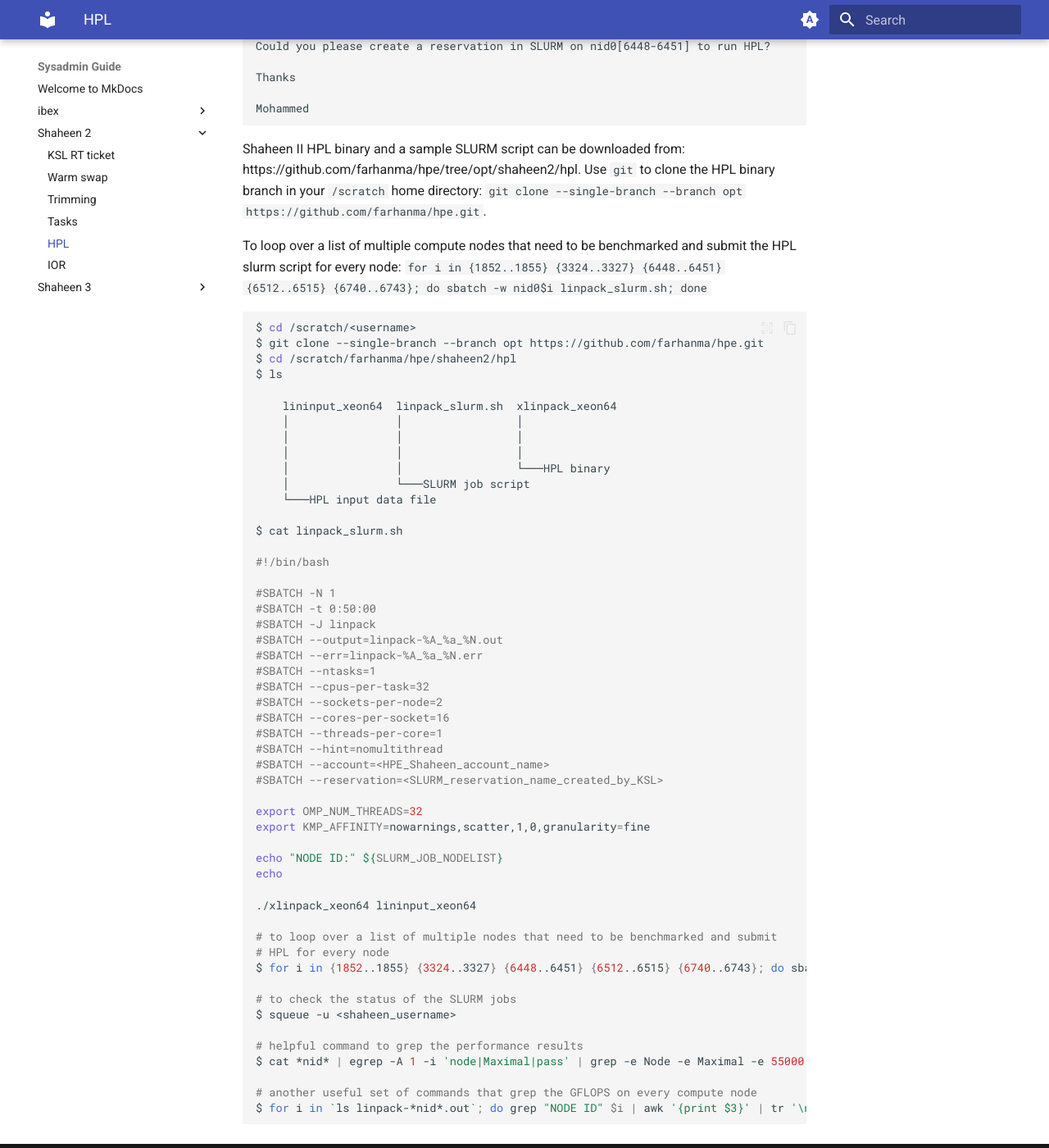
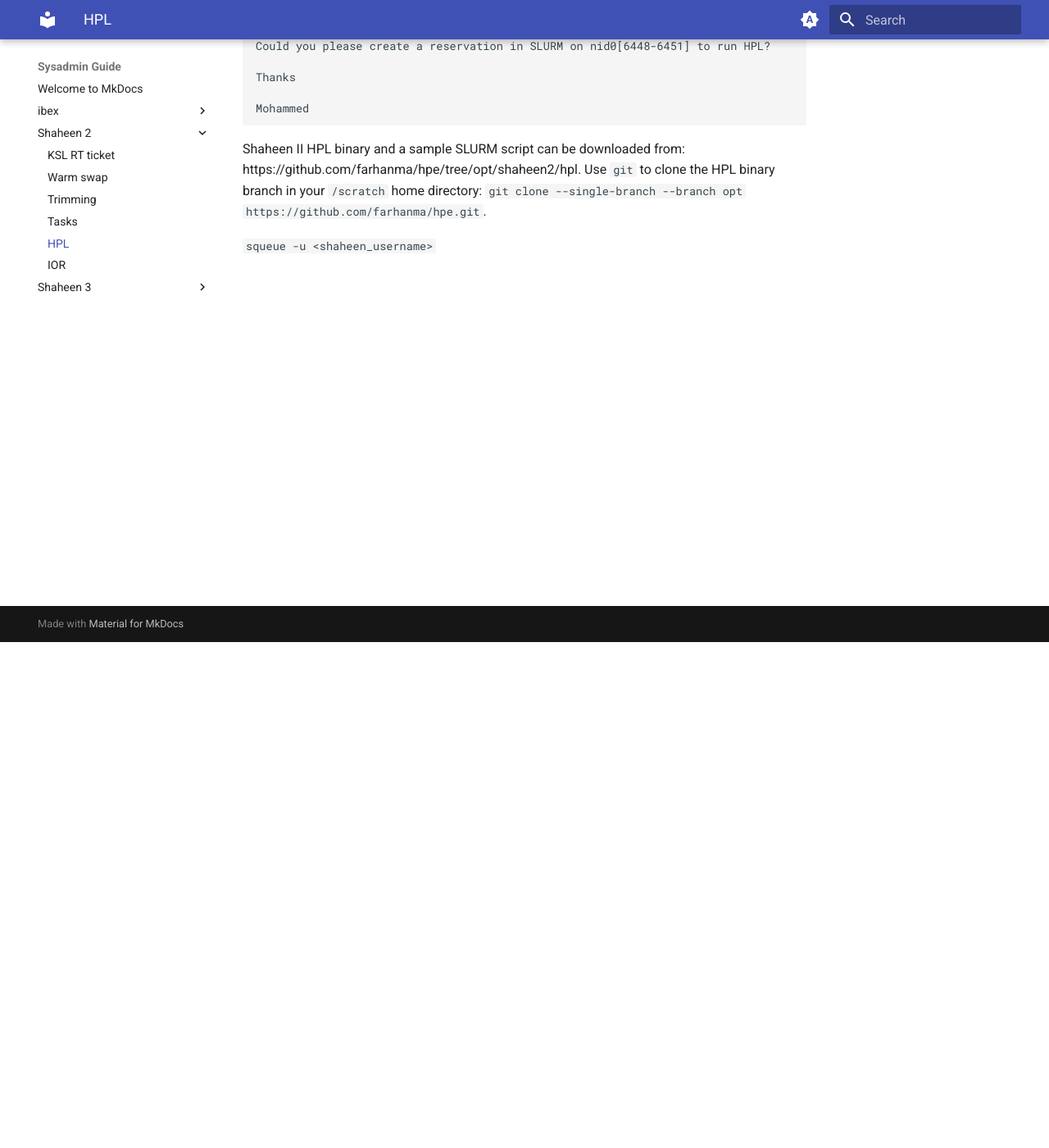
Before and after one commit to farhanma/hpe, an MkDocs documentation site: the page built from docs/shaheen2/hpl.md, in a window 1280 px wide and 1400 px high, scrolled down 617 px. Shown: the whole window at 82% size. Built offline with MkDocs 1.6.1 and Material for MkDocs 9.7.7, drawn with Linux system fonts in a browser that asks for light colours.

Commit message:
update hpl.md stuff

````diff
--- a/docs/shaheen2/hpl.md
+++ b/docs/shaheen2/hpl.md
@@ -35,62 +35,4 @@ https://github.com/farhanma/hpe/tree/opt/shaheen2/hpl. Use `git` to clone the
 HPL binary branch in your `/scratch` home directory:
 `git clone --single-branch --branch opt https://github.com/farhanma/hpe.git`.
 
-To loop over a list of multiple compute nodes that need to be benchmarked and
-submit the HPL slurm script for every node:
-`for i in {1852..1855} {3324..3327} {6448..6451} {6512..6515} {6740..6743}; do sbatch -w nid0$i linpack_slurm.sh; done`
-
-
-
-```sh
-$ cd /scratch/<username>
-$ git clone --single-branch --branch opt https://github.com/farhanma/hpe.git
-$ cd /scratch/farhanma/hpe/shaheen2/hpl
-$ ls
-
-    lininput_xeon64  linpack_slurm.sh  xlinpack_xeon64
-    │                │                 │
-    │                │                 │
-    │                │                 │
-    │                │                 └───HPL binary
-    │                └───SLURM job script
-    └───HPL input data file
-
-$ cat linpack_slurm.sh
-
-#!/bin/bash
-
-#SBATCH -N 1
-#SBATCH -t 0:50:00
-#SBATCH -J linpack
-#SBATCH --output=linpack-%A_%a_%N.out
-#SBATCH --err=linpack-%A_%a_%N.err
-#SBATCH --ntasks=1
-#SBATCH --cpus-per-task=32
-#SBATCH --sockets-per-node=2
-#SBATCH --cores-per-socket=16
-#SBATCH --threads-per-core=1
-#SBATCH --hint=nomultithread
-#SBATCH --account=<HPE_Shaheen_account_name>
-#SBATCH --reservation=<SLURM_reservation_name_created_by_KSL>
-
-export OMP_NUM_THREADS=32
-export KMP_AFFINITY=nowarnings,scatter,1,0,granularity=fine
-
-echo "NODE ID:" ${SLURM_JOB_NODELIST}
-echo
-
-./xlinpack_xeon64 lininput_xeon64
-
-# to loop over a list of multiple nodes that need to be benchmarked and submit
-# HPL for every node
-$ for i in {1852..1855} {3324..3327} {6448..6451} {6512..6515} {6740..6743}; do sbatch -w nid0$i linpack_slurm.sh; done
-
-# to check the status of the SLURM jobs
-$ squeue -u <shaheen_username>
-
-# helpful command to grep the performance results
-$ cat *nid* | egrep -A 1 -i 'node|Maximal|pass' | grep -e Node -e Maximal -e 55000
-
-# another useful set of commands that grep the GFLOPS on every compute node
-$ for i in `ls linpack-*nid*.out`; do grep "NODE ID" $i | awk '{print $3}' | tr '\n' ' '; grep -A 3 "Performance Summary" $i | tail -n 1 | awk '{print $4}' | tr '\n' ' '; echo; done
-```
+`squeue -u <shaheen_username>`
````
